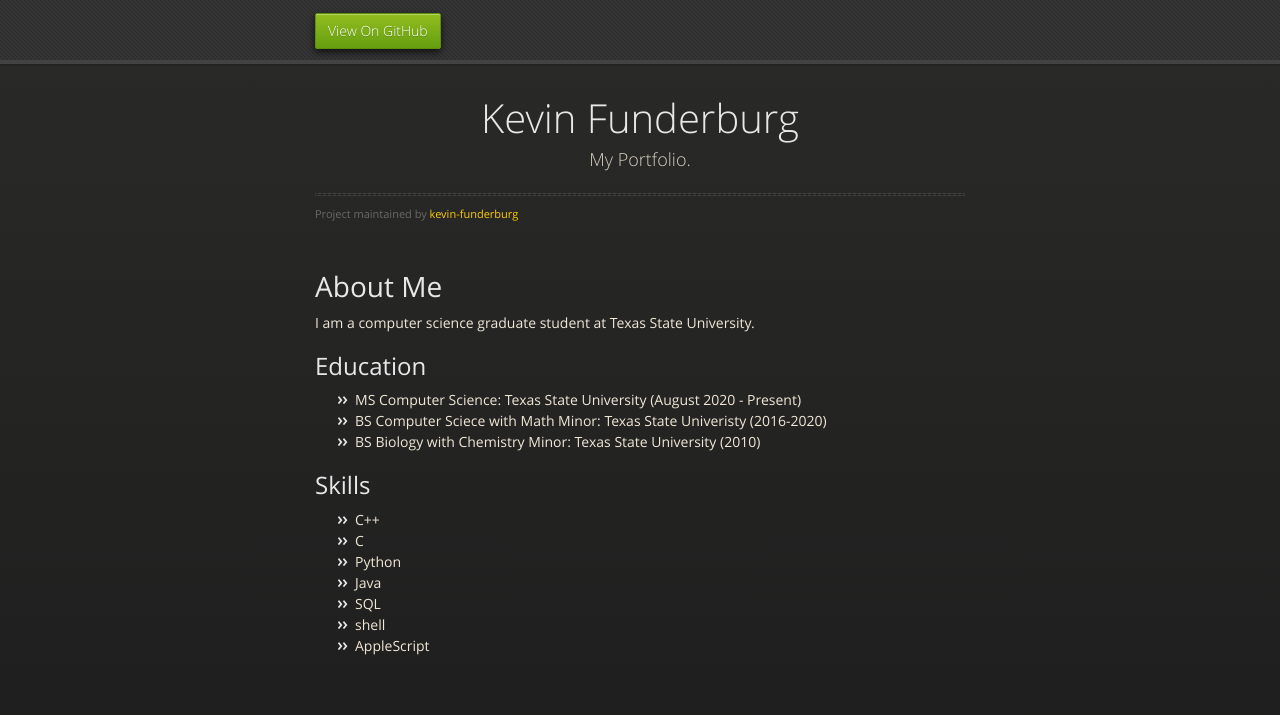
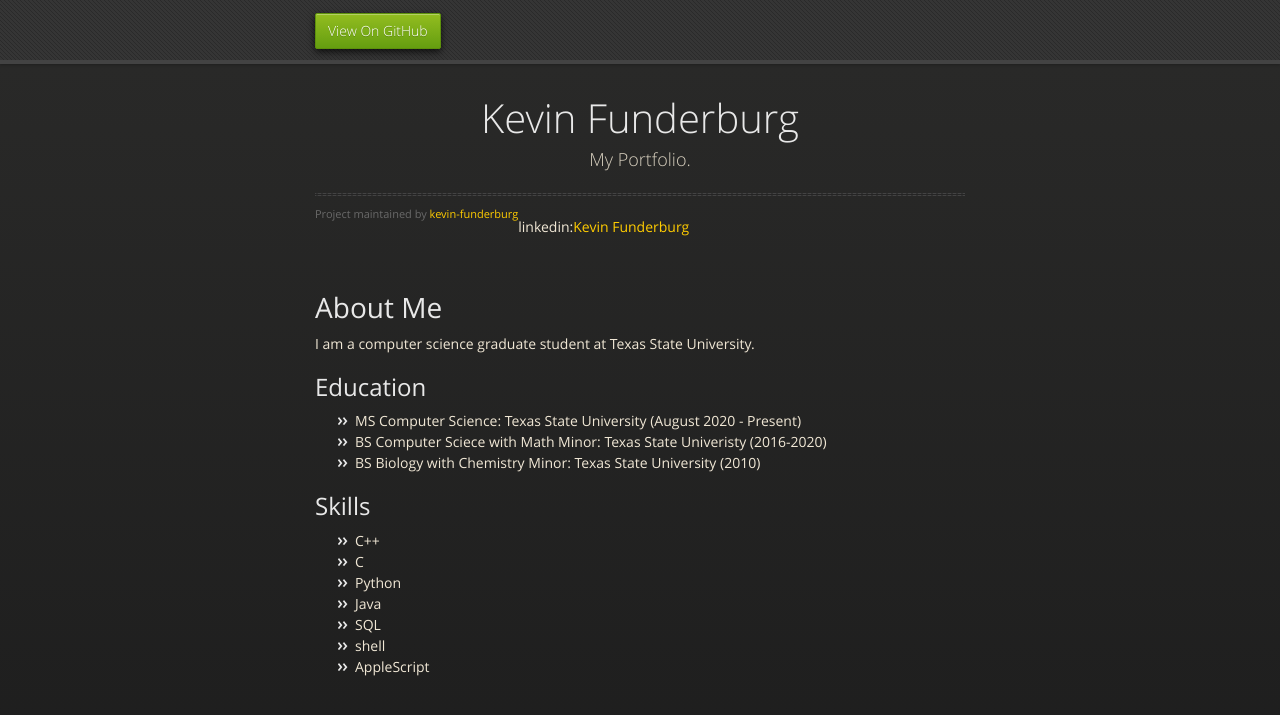
Before and after one commit to kevin-funderburg/kevin-funderburg.github.io, a Jekyll site: the page built from index.md, in a window 1280 px wide. Shown: the top 715 px of the page. Built offline with Jekyll 4.4.1, drawn with Linux system fonts in a browser that asks for light colours; our own code applies the rules of GitHub Pages for plain Markdown files.

Commit message:
added linkedin link

```diff
--- a/_layouts/default.html
+++ b/_layouts/default.html
@@ -38,6 +38,7 @@
           <hr>
           <span class="credits left">Project maintained by <a href="{{ site.github.owner_url }}">{{ site.github.owner_name }}</a></span>
           <!-- <span class="credits right">Hosted on GitHub Pages &mdash; Theme by <a href="https://twitter.com/mattgraham">mattgraham</a></span> -->
+          <span class="linkedin">linkedin:<a href="https://www.linkedin.com/in/kevinfunderburg/">Kevin Funderburg</a></span>
         </div>
 
         {{ content }}
```
